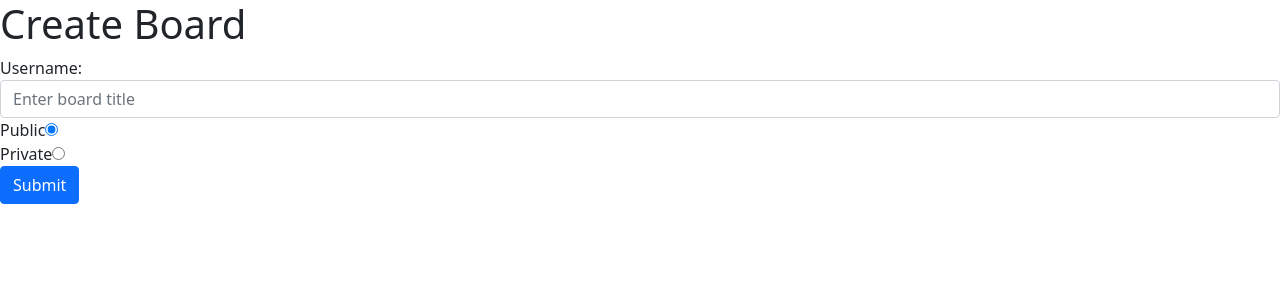
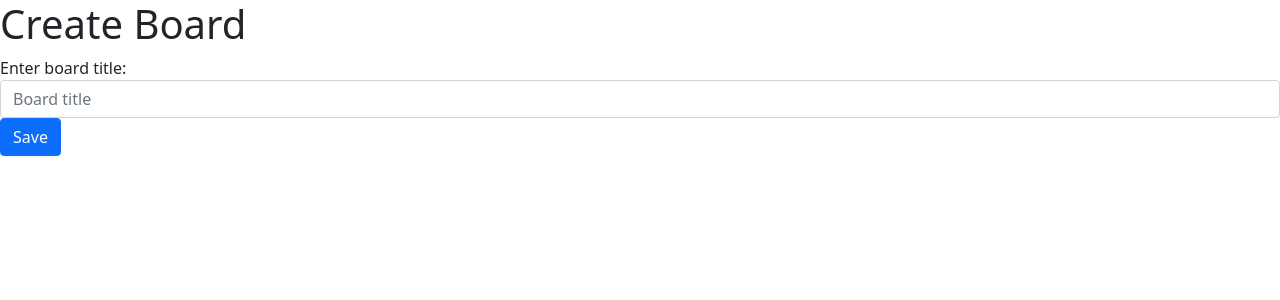
Before and after one commit to zsofiam/Proman-1-python, a Flask app: page /create-board in a window 1280 px wide. Shown: the top 300 px of the page. Run offline with Flask 2, Linux system fonts and the light colour scheme; data that the repository does not hold is empty; parts of the project's set-up code (start-up, migrations or seed data) failed here and were passed over; some libraries are stand-ins or nearby versions.

Commit message:
fix: create private boards only when logged in

```diff
--- a/main.py
+++ b/main.py
@@ -13,7 +13,11 @@ def index():
     """
     This is a one-pager which shows all the boards and cards
     """
-    return render_template('index.html')
+    if 'username' in session:
+        username = session["username"]
+    else:
+        username = None
+    return render_template('index.html', username=username)
 
 
 @app.route("/design")
@@ -93,15 +97,32 @@ def main():
 @app.route("/create-board", methods=['GET', 'POST'])
 def create_board():
     if request.method == 'GET':
-        return render_template('create_board.html')
+        private = False
+        return render_template('create_board.html', private=private)
     else:
+        # user can create public board even if not logged in
         title = request.form["title"]
         if 'username' in session:
             owner = session["username"]
             owner_id = data_manager.get_user_id_by_name(owner)["id"]
         else:
             owner_id = None
-        is_open = request.form["open"] == "public"
+        is_open = True
+        data_manager.create_board(title, owner_id, is_open)
+        return redirect("/")
+
+
+@app.route("/create-private-board", methods=['GET', 'POST'])
+def create_private_board():
+    if request.method == 'GET':
+        private = True
+        return render_template('create_board.html', private=private)
+    else:
+        # user can create private board only when logged in
+        title = request.form["title"]
+        owner = session["username"]
+        owner_id = data_manager.get_user_id_by_name(owner)["id"]
+        is_open = False
         data_manager.create_board(title, owner_id, is_open)
         return redirect("/")
 
--- a/templates/create_board.html
+++ b/templates/create_board.html
@@ -1,16 +1,18 @@
 {% extends 'layout.html' %}
 
 {% block content %}
-
-    <h1>Create Board</h1>
-    <form action="/create-board" method="post">
+    {% if private is false %}
+        <h1>Create Board</h1>
+        <form action="/create-board" method="post">
+    {% else %}
+        <h1>Create Private Board</h1>
+        <form action="/create-private-board" method="post">
+    {% endif %}
         <div class="form-group">
-            <label for="title">Username:</label>
-            <input type="text" class="form-control" id="title" name="title" placeholder="Enter board title">
+            <label for="title">Enter board title:</label>
+            <input type="text" class="form-control" id="title" name="title" placeholder="Board title">
         </div>
-        <label for="public">Public </label><input type="radio" name="open" value="public" id="public" checked><br>
-        <label for="public">Private</label><input type="radio" name="open" value="private" id="private"><br>
-        <button type="submit" class="btn btn-primary">Submit</button>
+        <button type="submit" class="btn btn-primary">Save</button>
     </form>
 
 {% endblock %}
```
Also changed, not shown: templates/index.html (+7 -0 lines).
